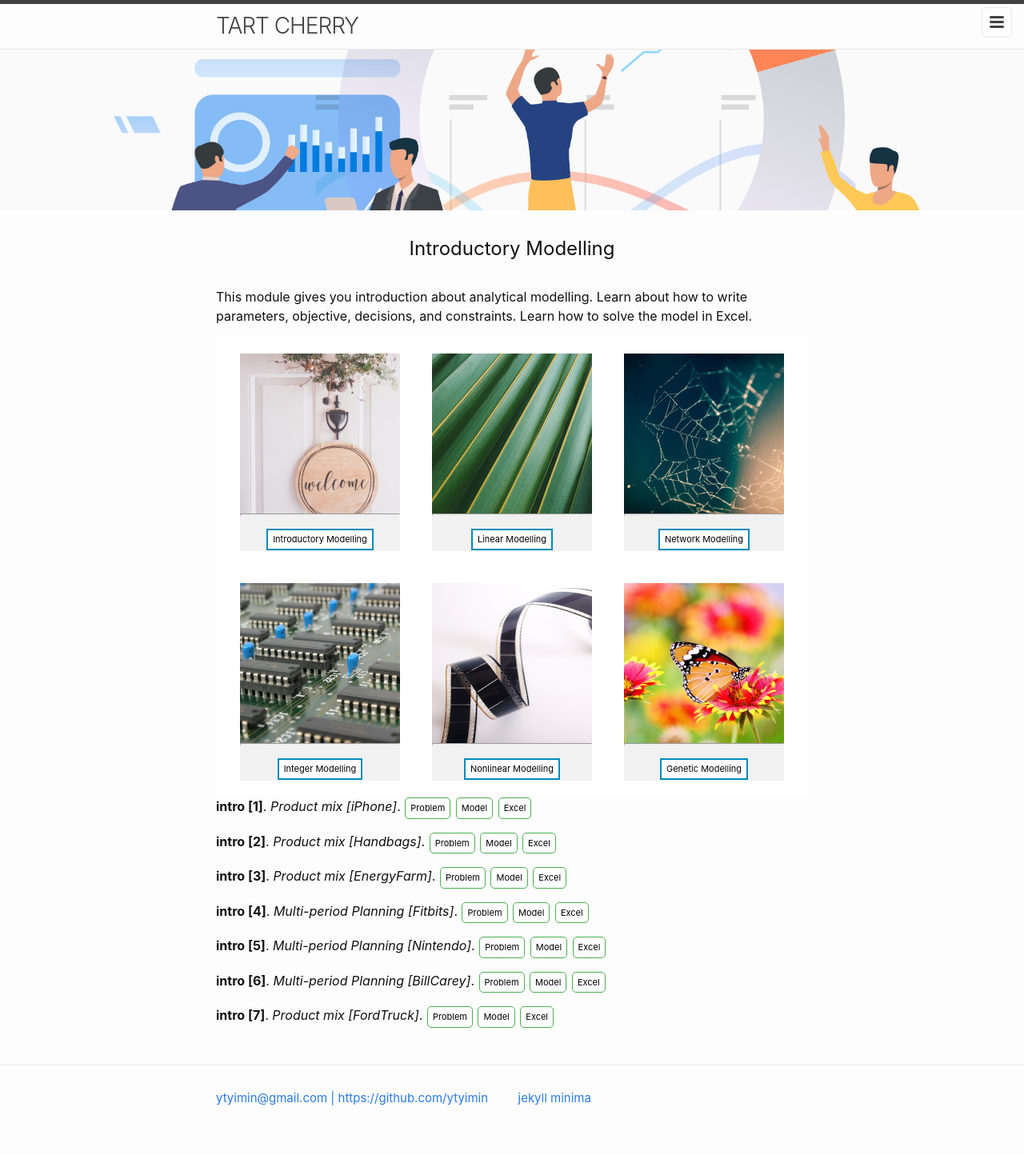
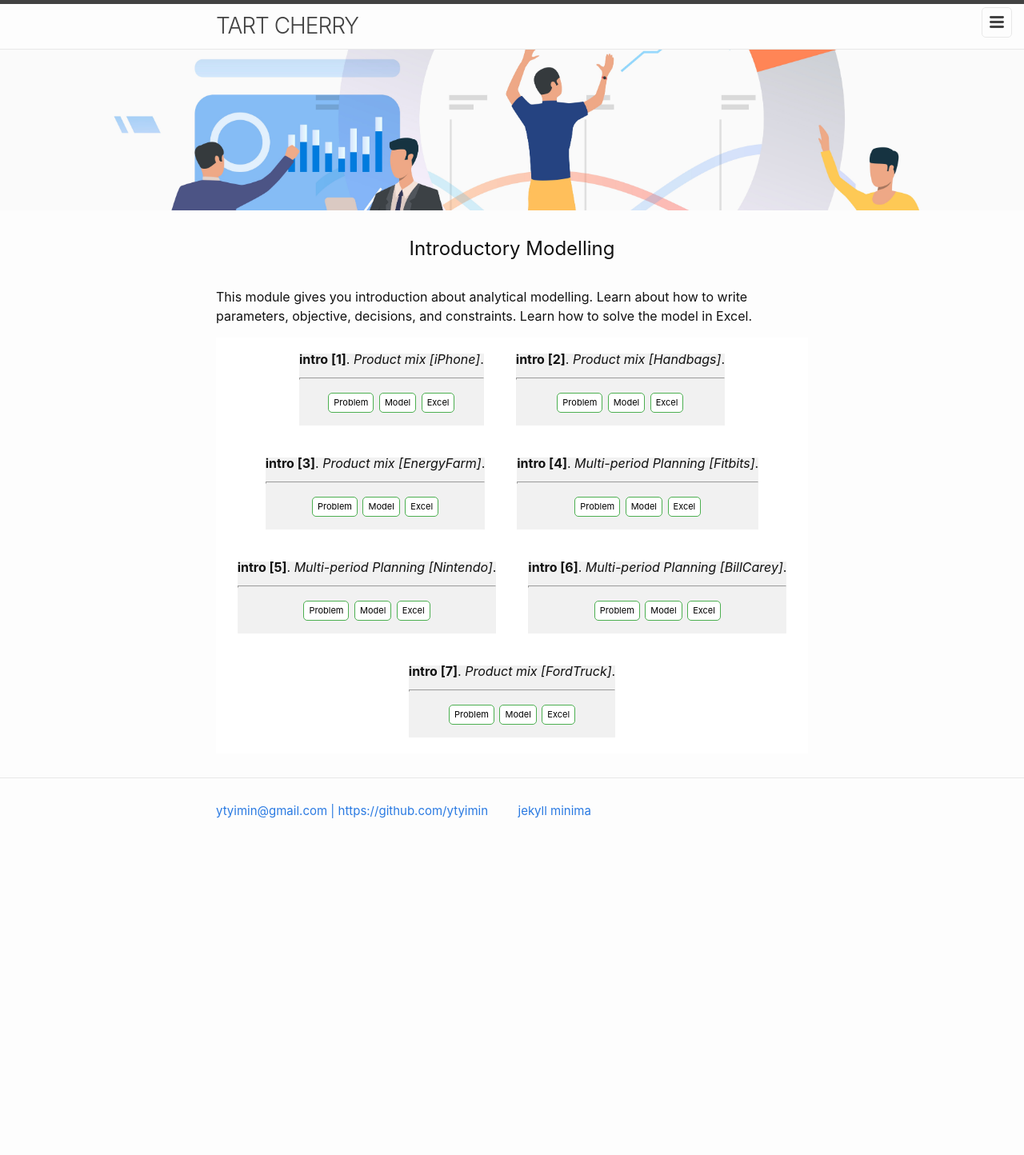
Before and after one commit to ytyimin/tart-cherry, a Jekyll site: the page built from introduction.markdown, in a window 1280 px wide. Shown: the whole page at 80% size. Built offline with Jekyll 4.4.1, drawn with Linux system fonts in a browser that asks for light colours; after the commit the page ends 1086 px from its top, so only the background shows below that.

Commit message:
Update introduction.html

```diff
--- a/_layouts/introduction.html
+++ b/_layouts/introduction.html
@@ -11,49 +11,25 @@ layout: default
 
   {%- if site.data.exrs.size > 0 -%}
 
-
       <div class="flex-container-body">
-        <div><img src="{{ site.baseurl }}/assets/image/intro_new_s.jpg" alt="Introductory Modelling" width="image-head-width" height="image-head-height">
-        <hr style="height:1px">
-        <br>
-        <a class="button button2" href="{{ site.baseurl }}/assets/pdf/Ex{{ exrs.fileno }}[{{ exrs.title }}].pdf" target="_blank" rel="noopener">Introductory Modelling</a>
-        </div>
-        <div><img src="{{ site.baseurl }}/assets/image/linear_new_s.jpg" alt="Linear Modelling" width="image-head-width" height="image-head-height">
-        <hr style="height:1px">
-        <br>
-        <a class="button button2" href="{{ site.baseurl }}/assets/pdf/Ex{{ exrs.fileno }}[{{ exrs.title }}].pdf" target="_blank" rel="noopener">Linear Modelling</a>
-        </div>
-        <div><img src="{{ site.baseurl }}/assets/image/network_new_s.jpg" alt="Network Modelling" width="image-head-width" height="image-head-height">
-        <hr style="height:1px">
-        <br>
-        <a class="button button2" href="{{ site.baseurl }}/assets/pdf/Ex{{ exrs.fileno }}[{{ exrs.title }}].pdf" target="_blank" rel="noopener">Network Modelling</a>
-        </div>
-        <div><img src="{{ site.baseurl }}/assets/image/integer_new_s.jpg" alt="Integer Modelling" width="image-head-width" height="image-head-height">
-        <hr style="height:1px">
-        <br>
-        <a class="button button2" href="{{ site.baseurl }}/assets/pdf/Ex{{ exrs.fileno }}[{{ exrs.title }}].pdf" target="_blank" rel="noopener">Integer Modelling</a>
-        </div>
-        <div><img src="{{ site.baseurl }}/assets/image/nonlinear_new_s.jpg" alt="Nonlinear Modelling" width="image-head-width" height="image-head-height">
-        <hr style="height:1px">
-        <br>
-        <a class="button button2" href="{{ site.baseurl }}/assets/pdf/Ex{{ exrs.fileno }}[{{ exrs.title }}].pdf" target="_blank" rel="noopener">Nonlinear Modelling</a>
-        </div>
-        <div><img src="{{ site.baseurl }}/assets/image/genetic_new_s.jpg" alt="Genetic Modelling" width="image-head-width" height="image-head-height">
-        <hr style="height:1px">
-        <br>
-        <a class="button button2" href="{{ site.baseurl }}/assets/pdf/Ex{{ exrs.fileno }}[{{ exrs.title }}].pdf" target="_blank" rel="noopener">Genetic Modelling</a>
-        </div>
-      </div>
 
         {%- for exrs in site.data.exrs -%}
+
+            <div>
               <p>
                 <b>{{ exrs.content }} [{{ exrs.fileno }}]</b>.
                 <em>{{ exrs.topic }}[{{ exrs.title }}]</em>.
+                <hr style="height:1px">
+                <br>
                 <a class="button button1" href="{{ site.baseurl }}/assets/pdf/Ex{{ exrs.fileno }}[{{ exrs.title }}].pdf" target="_blank" rel="noopener">Problem</a>
                 <a class="button button1" href="{{ site.baseurl }}/assets/pdf/Ex{{ exrs.fileno }}[{{ exrs.title }}]_s.pdf" target="_blank" rel="noopener">Model</a>
                 <a class="button button1" href="{{ site.baseurl }}/assets/xlsx/Ex{{ exrs.fileno }}[{{ exrs.title }}]_s.xlsx" target="_self" rel="noopener">Excel</a>
               </p>
+            </div>
         {%- endfor -%}
+
+      </div>
+
   {%- endif -%}
 
 
```
Lines whose indentation alone changed are shown as unchanged.
